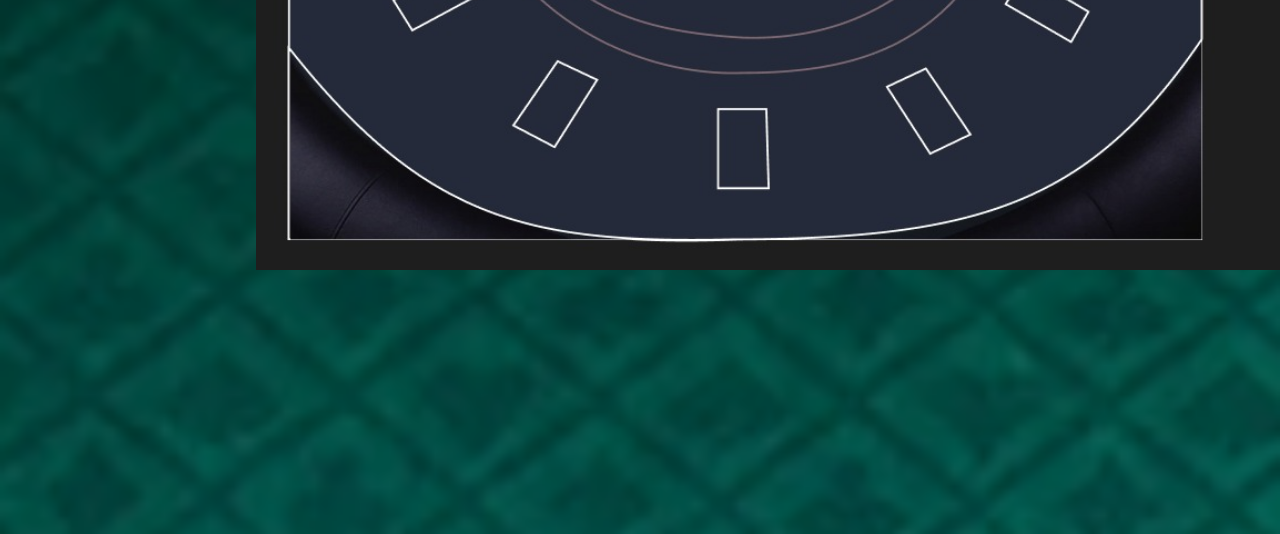
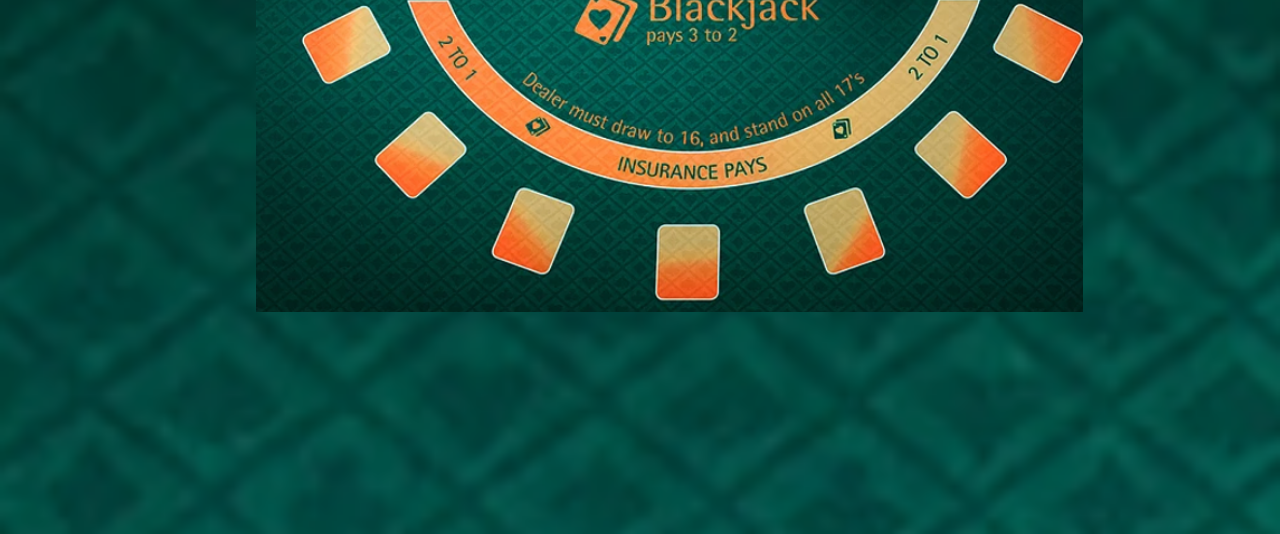
Before and after one commit to Caetanw/MathJack.io, a plain HTML site: page index.html in a window 1280 px wide. Shown: the part 266-800 px from the top of the page. Drawn offline with Linux system fonts and the light colour scheme.

Commit message:
Version 0.2c

```diff
--- a/index.html
+++ b/index.html
@@ -241,7 +241,7 @@ section{
 }
 
 #Blackjack {
-    background-image: url(https://raw.githubusercontent.com/Caetanw/MathJack.io/main/Mathjack/background.jpg);
+    background-image: url(https://raw.githubusercontent.com/Caetanw/MathJack.io/main/Mathjack/background.webp);
     width:80%;
     padding-block: 22.56%;
     background-repeat: no-repeat;
```
Also changed, not shown: Mathjack/background.jpg (deleted), Mathjack/background.webp (added).
